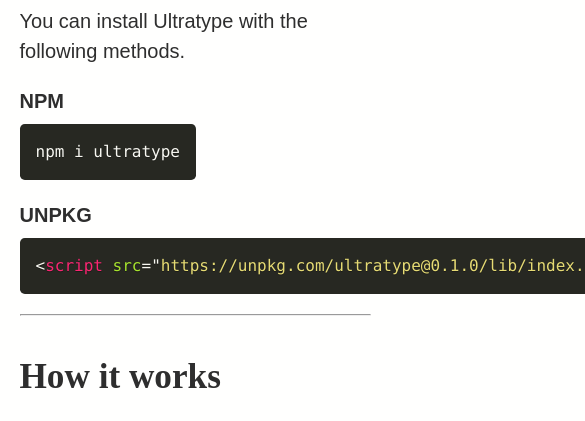
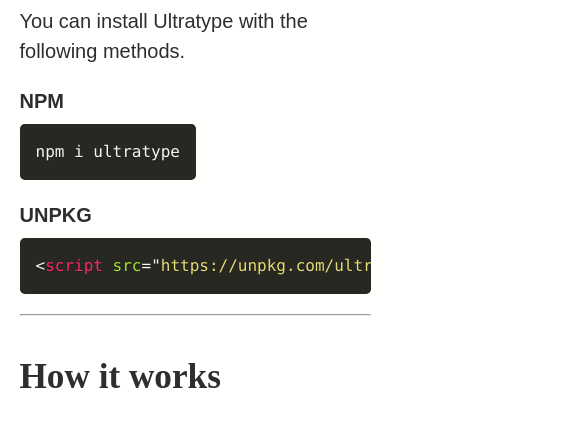
Before and after one commit to frzrbox/ultratype, an Eleventy site: page site/docs.md in a window 390 px wide. Shown: the part 602-1023 px from the top of the page, 585 px wide, since content can reach past the window. Built offline with nearby package versions, Linux system fonts and the light colour scheme; Eleventy itself is replaced by a stand-in of ours; code samples lack their colours; files that its build step writes are made by us from their sources; a web font is replaced by a local one.

Commit message:
fix: adds overflow-x: scroll to pre tags in docs

```diff
--- a/site/_includes/critical/docs-critical.css
+++ b/site/_includes/critical/docs-critical.css
@@ -1 +1 @@
-h2:first-of-type{margin-top:0}.docs__navigation{position:fixed;top:0;right:0;transform:translate3d(100%,0,0);transition:all .5s cubic-bezier(.17,.84,.44,1);padding:var(--header-height);background:var(--color-background)}.docs__navigation.active{transform:translate3d(0,0,0);transition:all .3s cubic-bezier(.17,.84,.44,1)}.docs__close-nav{margin-bottom:15px}.docs__open-nav{position:fixed;top:var(--header-height);right:5%}.docs__navigation__category:not(:first-of-type){margin:20px 0 10px 0}.docs__navigation__link{display:block;margin-bottom:5px}.docs__inner{min-height:100vh;padding-bottom:10vh}.docs__inner>*{font-size:1.25em;line-height:1.5}.docs__inner h2{font-size:2.2em}.docs__inner h3{font-size:1.75}pre{--color-text:var(--color-primary);width:fit-content}@media (min-width:1024px){.docs__close-nav,.docs__open-nav{display:none}.docs{display:grid;grid-template-columns:auto 1fr;grid-gap:50px;min-height:100vh}.docs__navigation{position:-webkit-sticky;position:sticky;align-self:flex-start;top:0;padding:0;transform:translate3d(0,0,0)}}
+h2:first-of-type{margin-top:0}.docs__navigation{position:fixed;top:0;right:0;transform:translate3d(100%,0,0);transition:all .5s cubic-bezier(.17,.84,.44,1);padding:var(--header-height);background:var(--color-background)}.docs__navigation.active{transform:translate3d(0,0,0);transition:all .3s cubic-bezier(.17,.84,.44,1)}.docs__close-nav{margin-bottom:15px}.docs__open-nav{position:fixed;top:var(--header-height);right:5%}.docs__navigation__category:not(:first-of-type){margin:20px 0 10px 0}.docs__navigation__link{display:block;margin-bottom:5px}.docs__inner{min-height:100vh;padding-bottom:10vh}.docs__inner>*{font-size:1.25em;line-height:1.5}.docs__inner h2{font-size:2.2em}.docs__inner h3{font-size:1.75}pre{--color-text:var(--color-primary);width:fit-content;max-width:100%;overflow-x:scroll}@media (min-width:1024px){.docs__close-nav,.docs__open-nav{display:none}.docs{display:grid;grid-template-columns:auto 1fr;grid-gap:50px;min-height:100vh}.docs__navigation{position:-webkit-sticky;position:sticky;align-self:flex-start;top:0;padding:0;transform:translate3d(0,0,0)}}
--- a/site/css/critical/docs-critical.css
+++ b/site/css/critical/docs-critical.css
@@ -57,6 +57,8 @@
 pre {
 	--color-text: var(--color-primary);
 	width: fit-content;
+	max-width: 100%;
+	overflow-x: scroll;
 }
 
 @media (min-width: 1024px) {
```
Also changed, not shown: 1 other file.
